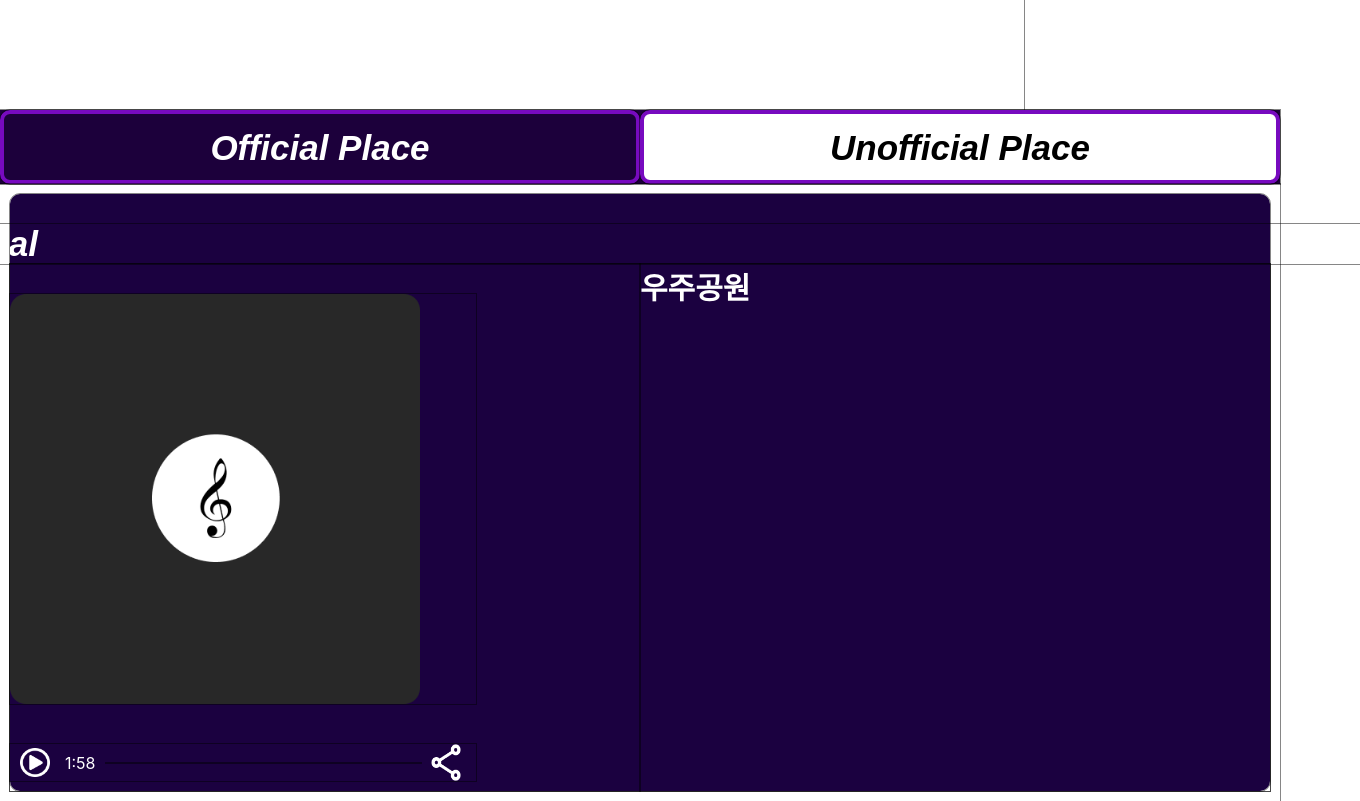
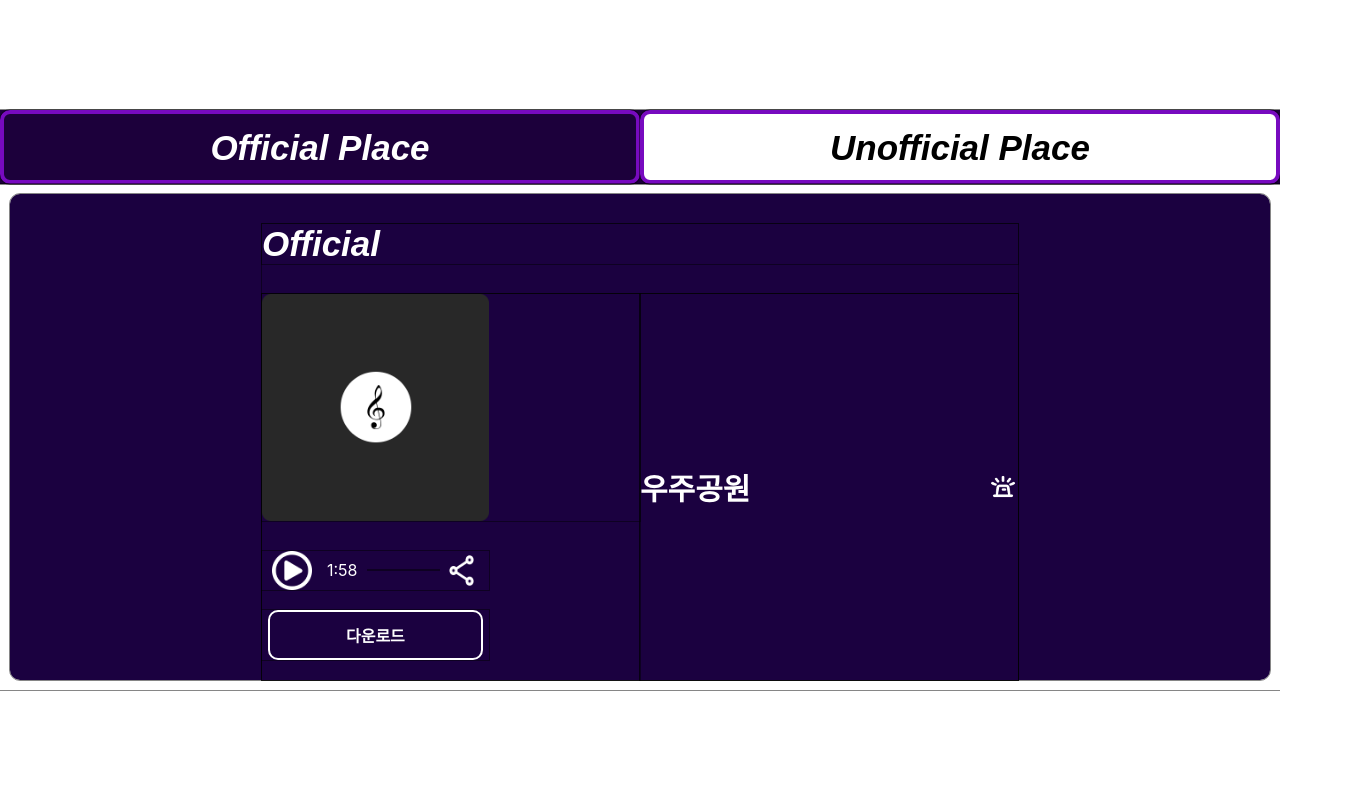
Before and after one commit to TimeLinear/SoundCast-Front, a React (Create React App) app: page /music/detail in a window 1280 px wide. Shown: the whole page, 1360 px wide, since content can reach past the window. Built offline with nearby package versions, Linux system fonts and the light colour scheme.

Commit message:
2024-08-09 음원 상세 페이지 구현 중

```diff
--- a/src/App.tsx
+++ b/src/App.tsx
@@ -9,7 +9,7 @@ function App() {
 
   return (
     <div className="App">
-      <div className='header' style={{height:"110px", width:"1024px", boxSizing:"border-box", flexGrow:"1"}}></div>
+      <div className='header' style={{height:"110px", boxSizing:"border-box", minWidth:"600px"}}></div>
       <PlaceDevider/>
       <Routes>
           <Route path='/' element={<div>메인페이지</div>}/>
--- a/src/components/PlaceDevider.tsx
+++ b/src/components/PlaceDevider.tsx
@@ -2,7 +2,7 @@
 const PlaceDevider = () => {
 
     const placeItemStyle = {flexGrow:"1", fontFamily:"sans-serif", border:"4px solid #770ABF",
-        fontStyle:"italic", fontWeight:"bolder", fontSize:"35px", borderRadius:"10px"};
+        fontStyle:"italic", fontWeight:"bolder", fontSize:"35px", borderRadius:"10px", minWidth:"300px"};
 
     return (
         <div className='place-devider' style={{height:"74px", lineHeight:"67px", display:"flex", backgroundColor:"#1C003B", width:"100vw", boxSizing:"border-box"}}>
--- a/src/pages/MusicDetail.tsx
+++ b/src/pages/MusicDetail.tsx
@@ -1,29 +1,44 @@
+import { CSSProperties, useState } from "react";
 
 const MusicDetail = () => {
 
+    const musicDetailContainer:CSSProperties = {paddingTop:"30px", backgroundColor:"#1B0140", borderRadius:"10px",
+        display:"flex", flexDirection:"column", alignItems:"center", minWidth:"600px"};
+
     return (
-        <div style={{padding:"10px"}}>
-            <div style={{paddingTop:"30px", backgroundColor:"#1B0140", borderRadius:"10px", display:"flex", flexDirection:"column", alignItems:"center"}}>
-                <div style={{display:"flex", justifyContent:"flex-start", width:"1440px"}}>
+        <div style={{padding:"10px", minWidth:"600px"}}>
+            <div style={musicDetailContainer}>
+                <div style={{width:"60%", minWidth:"590px"}}>
+                    <div style={{display:"flex", justifyContent:"flex-start", marginBottom:"30px"}}>
                         <h1 style={{margin:"0", fontFamily:"sans-serif", fontStyle:"italic", fontSize:"35px", color:"white"}}>Official</h1>
                     </div>
-                <div style={{display:"flex", width:"1260px", flexShrink:0}}>
-                    <div style={{display:"flex", flexDirection:"column", boxSizing:"border-box", width:"50%", paddingRight:"13%"}}>
-                        <div style={{margin:"30px 0", display:"flex", justifyContent:"flex-start"}}>
-                            <img style={{width:"410px"}}
+                    <div style={{display:"flex", flexShrink:0}}>
+                        <div style={{display:"flex", flexDirection:"column", boxSizing:"border-box", width:"50%"}}>
+                            <div style={{marginBottom:"30px", display:"flex", justifyContent:"flex-start"}}>
+                                <img style={{width:"60%"}}
                                     src="/images/default/music_default.png" alt="음원 커버 기본 이미지" />
                             </div>
-                        <div style={{display:"flex", justifyContent:"flex-start", alignItems:"center", margin:"10px 0", padding:"0 5px"}}>
-                            <img style={{width:"30px", margin:"0 5px"}}
+                            <div style={{display:"flex", justifyContent:"flex-start", alignItems:"center", margin:"0", padding:"0 5px", width:"60%"}}>
+                                <img style={{width:"40px", margin:"0 5px"}}
                                     src="/images/music/play_button.png" alt="재생 버튼" />
                                 <span style={{color:"white", margin:"0 10px"}}>1:58</span>
                                 <div style={{flexGrow:"1"}}></div>
-                            <img style={{width:"30px", margin:"0 10px"}}
+                                <img style={{width:"25px", margin:"0 10px"}}
                                     src="/images/music/share_icon.png" alt="공유 버튼" />
+                            </div>
+                            <div style={{display:"flex", justifyContent:"center", margin:"20px 40% 20px 0"}}>
+                                <button
+                                    style={{width:"95%", height:"50px", borderRadius:"10px", border:"2px solid white",
+                                        backgroundColor:"transparent", color:"white", fontWeight:"bold", font:"bolder 16px sans-serif"}}>
+                                다운로드</button>
                             </div>
                         </div>
                         <div style={{display:"flex", boxSizing:"border-box", width:"50%"}}>
+                            <div style={{display:'flex', width:"100%", justifyContent:"space-between", alignItems:"center"}}>
                                 <h2 style={{margin:"0", fontFamily:"sans-serif", color:"white", fontSize:"30px"}}>우주공원</h2>
+                                <img style={{width:"30px", height:"30px"}} src="/images/music/flash.png" alt="신고 버튼" />
+                            </div>
+                        </div>
                     </div>
                 </div>
             </div>
```
Also changed, not shown: public/images/music/flash.png (added), src/App.css (line endings or trailing spaces). Lines whose indentation alone changed are shown as unchanged.
